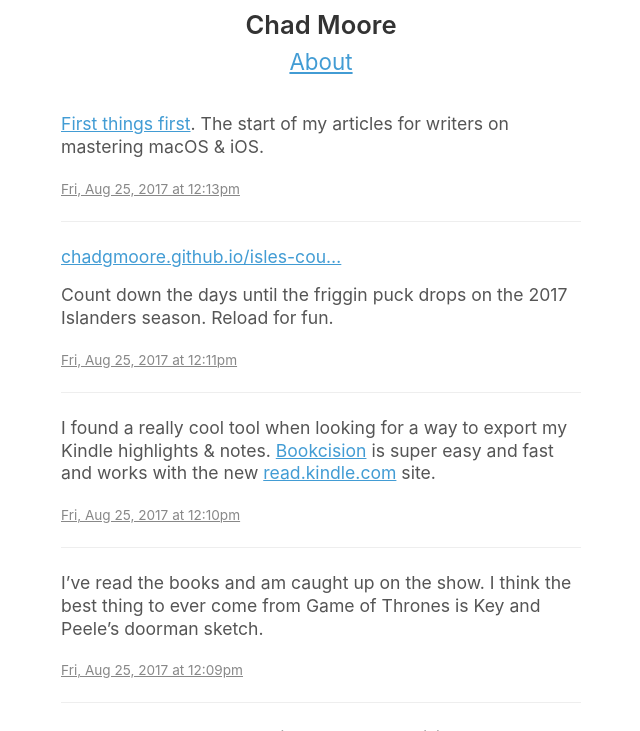
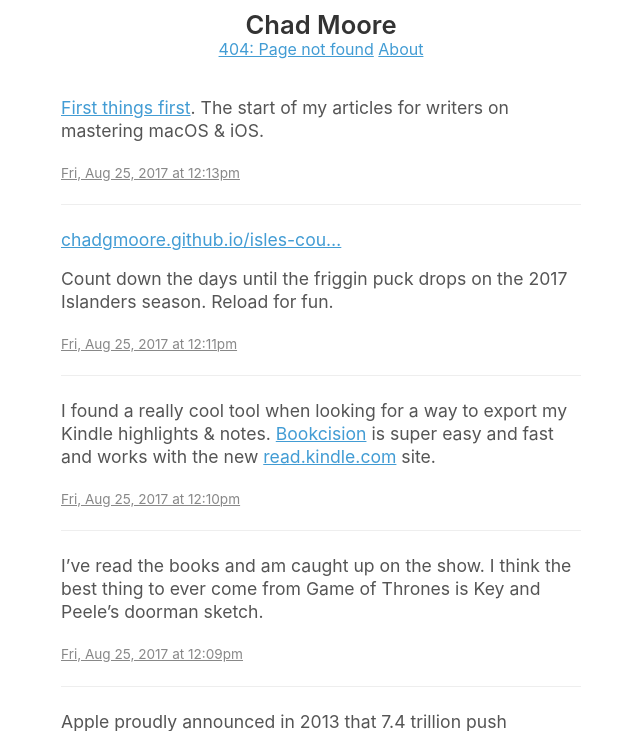
Before and after one commit to chadgmoore/chadgmoore.github.io, a Jekyll site: the page built from index.html, in a window 1280 px wide and 900 px high, cut to the strip 169-900 px from the top of the window. Shown: the whole strip, without its empty margins (319-959 px from the left). Built offline with Jekyll 4.4.1, drawn with Linux system fonts in a browser that asks for light colours; the list of posts is cut into pages by our own code.

Commit message:
Mirroring from Micro.blog.

```diff
--- a/_includes/header.html
+++ b/_includes/header.html
@@ -3,6 +3,13 @@
     <img src="{{ site.avatar }}" alt="{{ site.full_name }}">
   </figure>
   <h1 class="site__name">{{ site.full_name }}</h1>
-  <h2 class="site__bio"><a href="/about/">About</a></h2>
+
+	{% assign sorted_pages = site.pages | sort: "order" %}
+	{% for page in sorted_pages %}
+		{% if page.title %}
+			<a class="site__page" href="{{ page.url | prepend: site.baseurl }}">{{ page.title }}</a>
+		{% endif %}
+	{% endfor %}
+
 <!--  <a href="#" class="button button--primary">Subscribe</a> -->
 </header>
```
